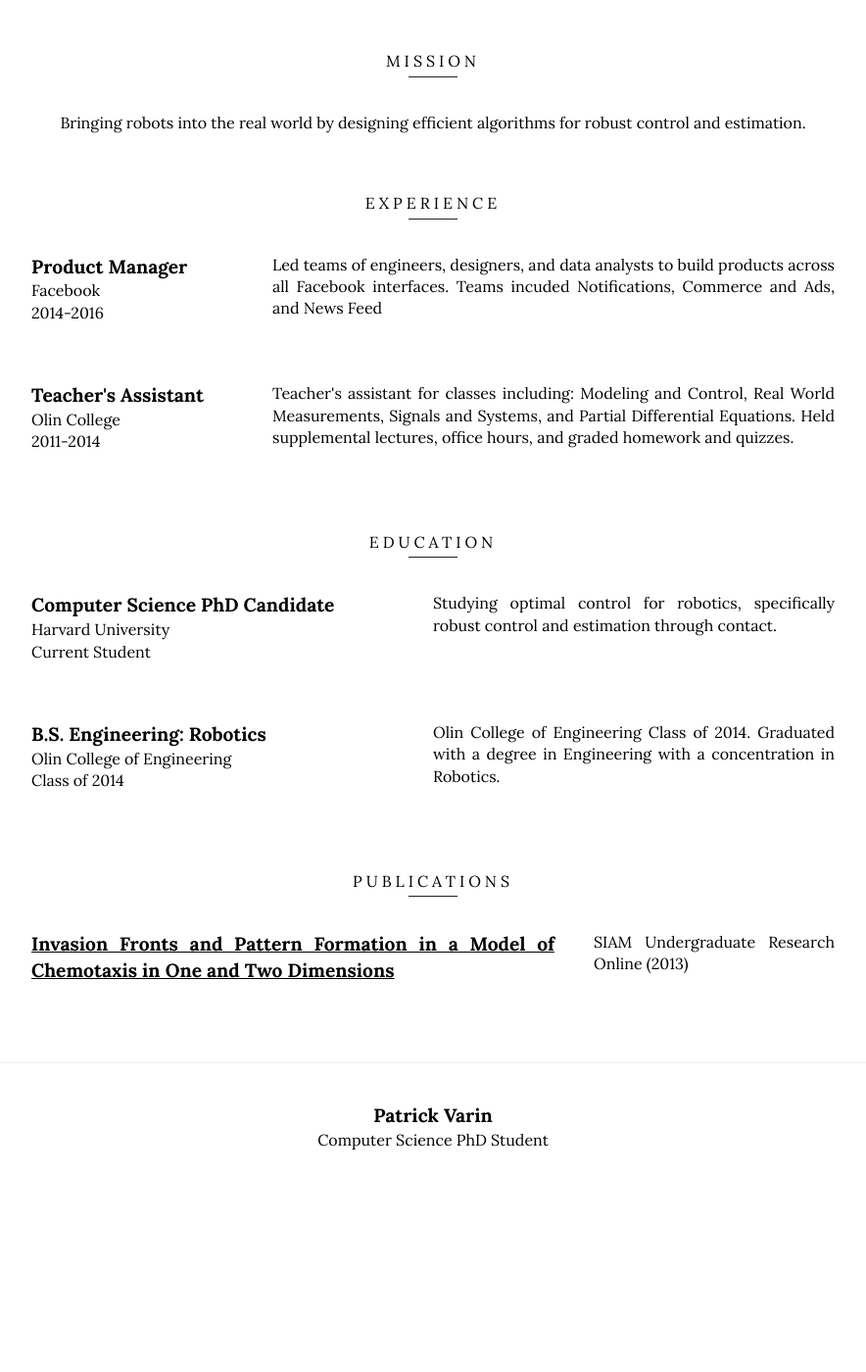
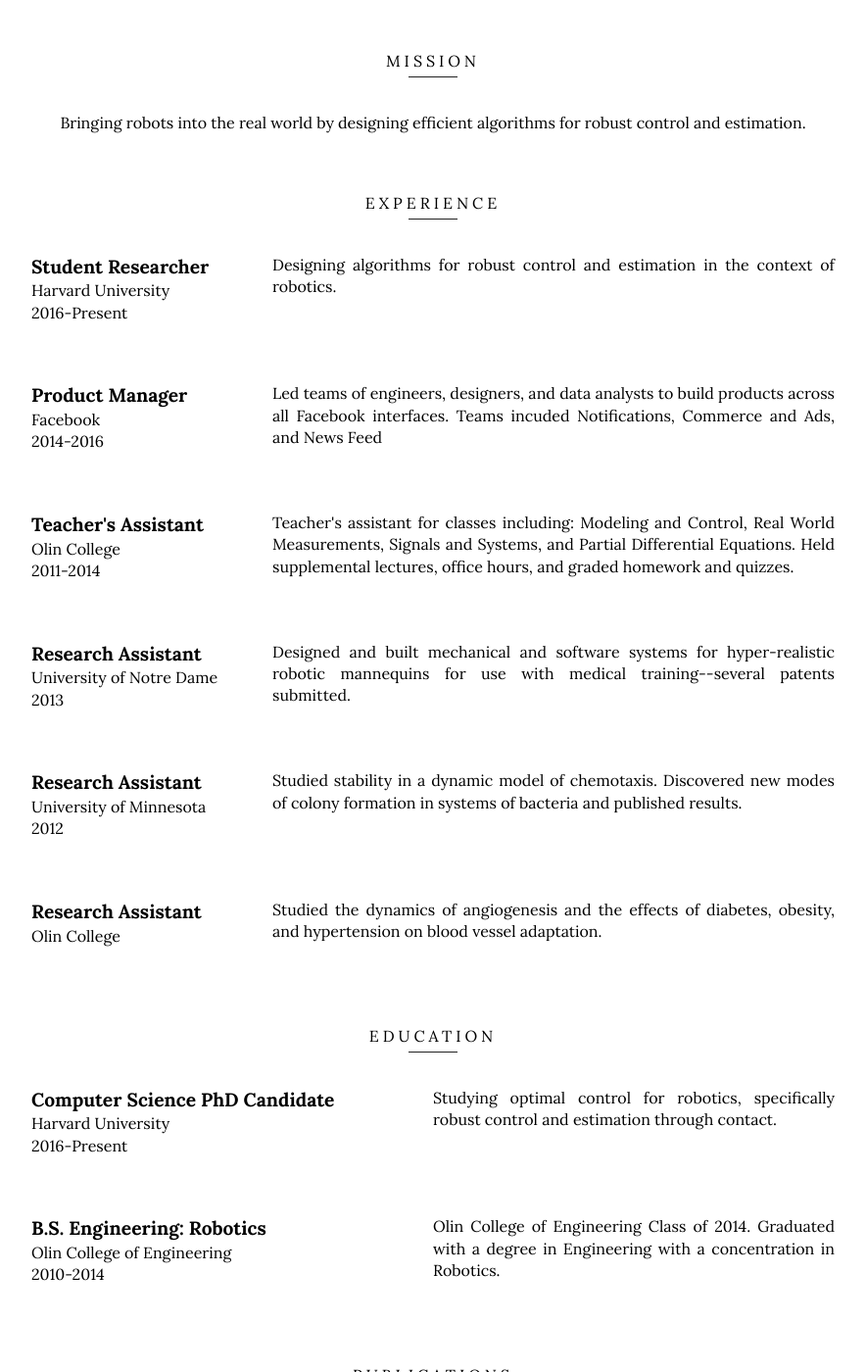
Before and after one commit to pvarin/pvarin.github.io, a Jekyll site: the page built from index.html, in a window 1280 px wide and 1400 px high, scrolled down 475 px. Shown: the whole window at 98% size, without its empty margins (198-1082 px from the left). Built offline with Jekyll 4.4.1, drawn with Linux system fonts in a browser that asks for light colours; before the commit the page ends 1689 px from its top, so only the background shows below that.

Commit message:
Added research experience to the experience section. Resized headshot

```diff
--- a/_data/education.yml
+++ b/_data/education.yml
@@ -1,9 +1,9 @@
 -   qualification: Computer Science PhD Candidate
     school: Harvard University
     description: Studying optimal control for robotics, specifically robust control and estimation through contact.
-    period: Current Student
+    period: 2016-Present
 
 -   qualification: 'B.S. Engineering: Robotics'
     school: Olin College of Engineering
     description: Olin College of Engineering Class of 2014. Graduated with a degree in Engineering with a concentration in Robotics.
-    period: Class of 2014
+    period: 2010-2014
--- a/_data/jobs.yml
+++ b/_data/jobs.yml
@@ -1,3 +1,8 @@
+-   title: Student Researcher
+    company: Harvard University
+    description: Designing algorithms for robust control and estimation in the context of robotics.
+    period: 2016-Present
+
 -   title: Product Manager
     company: Facebook
     description: Led teams of engineers, designers, and data analysts to build products across all Facebook interfaces. Teams incuded Notifications, Commerce and Ads, and News Feed
@@ -7,3 +12,17 @@
     company: Olin College
     description: "Teacher's assistant for classes including: Modeling and Control, Real World Measurements, Signals and Systems, and Partial Differential Equations. Held supplemental lectures, office hours, and graded homework and quizzes."
     period: 2011-2014
+
+-   title: Research Assistant
+    company: University of Notre Dame
+    description: Designed and built mechanical and software systems for hyper-realistic robotic mannequins for use with medical training--several patents submitted.
+    period: 2013
+
+-   title: Research Assistant
+    company: University of Minnesota
+    description: Studied stability in a dynamic model of chemotaxis. Discovered new modes of colony formation in systems of bacteria and published results.
+    period: 2012
+
+-   title: Research Assistant
+    company: Olin College
+    description: Studied the dynamics of angiogenesis and the effects of diabetes, obesity, and hypertension on blood vessel adaptation.
```
Also changed, not shown: img/headshot.jpg.
